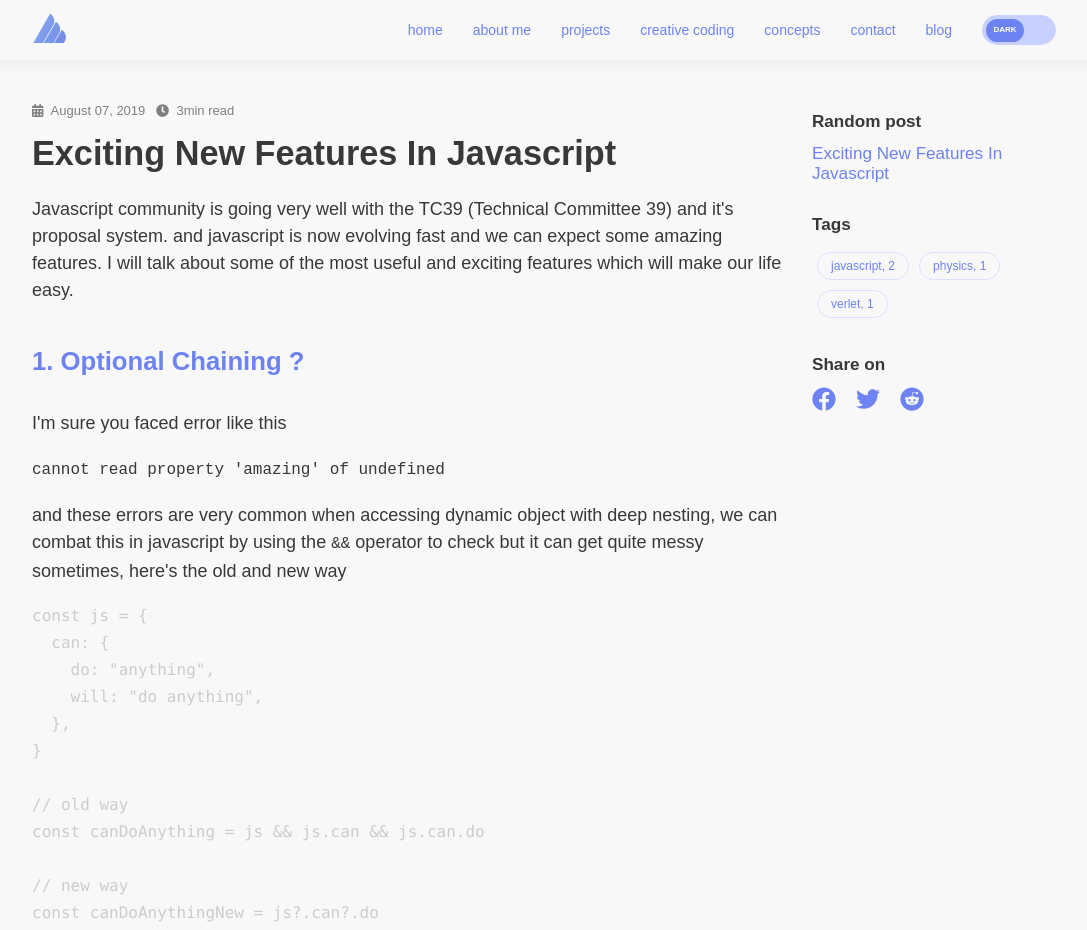
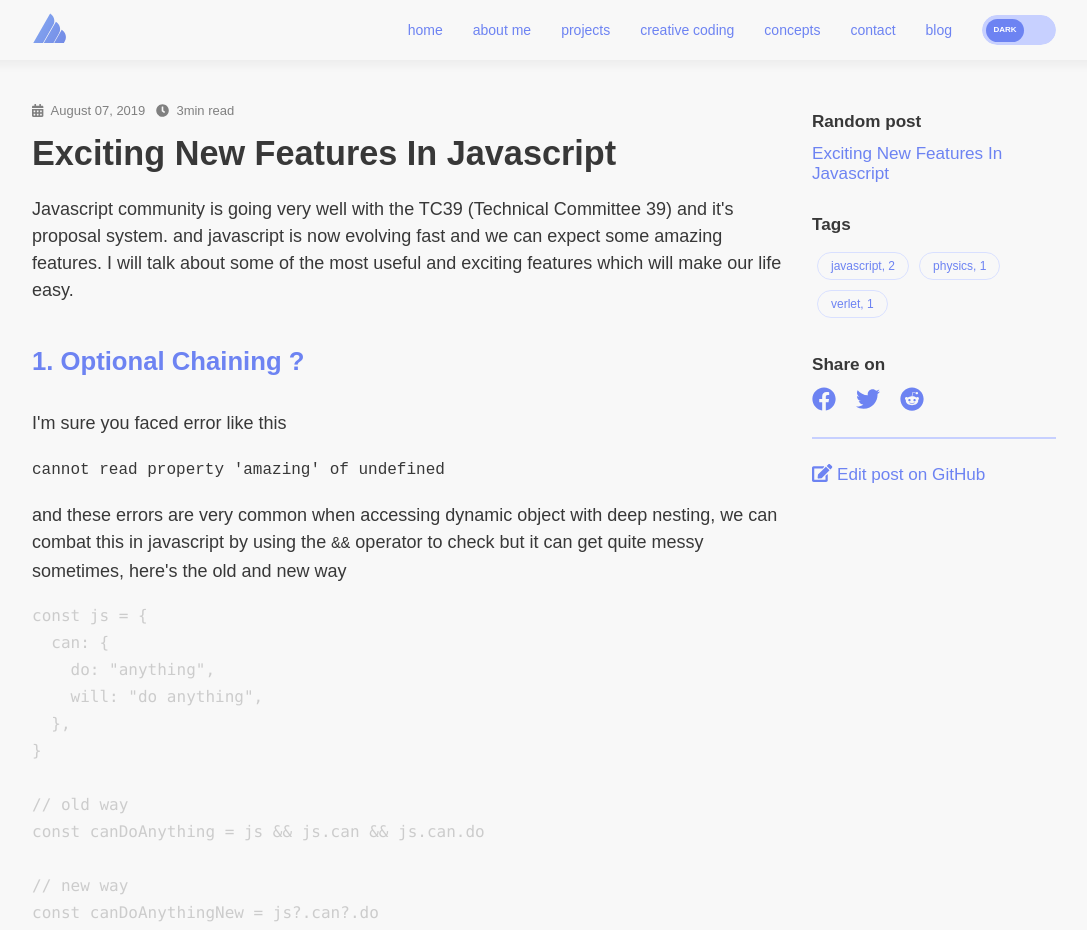
Before and after one commit to anuraghazra/anuraghazra.github.io, a Gatsby site: page /blog/exciting-new-features-in-javascript in a window 1280 px wide. Shown: the top 930 px of the page, without its empty margins (96-1183 px from the left). Built offline with nearby package versions, Linux system fonts and the light colour scheme; Gatsby itself is replaced by a stand-in of ours; some packages are replaced by stand-ins of ours; code samples lack their colours.

Commit message:
added 'edit on github link' in blogposts

```diff
--- a/config/website.js
+++ b/config/website.js
@@ -1,16 +1,15 @@
 const meta = {
   // Metadata
-  // Finds usage in gatsby-config, i18n, and SEO component
+  // Finds usage in gatsby-config, and SEO component
   siteTitle: 'Anurag Hazra - Creative Web Designer',
-  siteDescription: 'Anurag Hazra - Creative frontEnd web developer who loves javascript and modern web stacks.',
+  siteDescription: 'Anurag Hazra - Creative frontEnd web developer who loves javascript and modern web technologies.',
   siteTitleAlt: 'Anurag Hazra',
   siteShortName: 'Anurag Hazra',
   siteUrl: 'https://anuraghazra-gatsby-portfolio-git-adding-seo.anuraghazra1.now.sh', // No trailing slash!
 }
 
 const social = {
-  siteLogo: `${meta.siteUrl}/avatar.png`,
-  siteLogoSmall: `${meta.siteUrl}/avatar_small.png`,
+  siteLogo: `src/static/logo.svg`,
   siteBanner: `${meta.siteUrl}/images/social-banner.png`,
   twitter: '@anuraghazru',
 }
--- a/gatsby-config.js
+++ b/gatsby-config.js
@@ -7,7 +7,6 @@ module.exports = {
     twitter: config.twitter,
     siteUrl: config.siteUrl,
     siteLogo: config.siteLogo,
-    siteLogoSmall: config.siteLogoSmall,
     siteBanner: config.siteBanner,
   },
   plugins: [
@@ -96,7 +95,7 @@ module.exports = {
         background_color: config.backgroundColor,
         theme_color: config.themeColor,
         display: `standalone`,
-        icon: `src/static/images/gatsby-icon.png`,
+        icon: config.siteLogo,
       },
     },
     // this (optional) plugin enables Progressive Web App + Offline functionality
--- a/src/components/fontLib.js
+++ b/src/components/fontLib.js
@@ -27,7 +27,8 @@ import {
   faBars,
   faTimes,
   faMoon,
-  faSun
+  faSun,
+  faEdit
 } from '@fortawesome/free-solid-svg-icons'
 
 library.add(
@@ -54,6 +55,7 @@ library.add(
   faBars,
   faTimes,
   faMoon,
-  faSun
+  faSun,
+  faEdit
 );
 config.autoAddCss = false;
--- a/src/templates/blog-post.js
+++ b/src/templates/blog-post.js
@@ -6,8 +6,9 @@ import Layout from "src/components/Layout/Layout"
 
 import BlogLayout from "src/components/Blog/BlogLayout";
 import SocialShareSection from 'src/components/Blog/SocialShareSection';
+
+import { FontAwesomeIcon } from "@fortawesome/react-fontawesome"
 import { BlogDateAndReadTime } from "src/components/Blog/BlogCard";
-
 import { DiscussionEmbed } from "disqus-react";
 
 const BlogPost = ({ data, pageContext }) => {
@@ -23,6 +24,8 @@ const BlogPost = ({ data, pageContext }) => {
     url: baseSlugUrl
   }
 
+  const githubLink = `https://github.com/anuraghazra/anuraghazra.github.io/tree/develop/content${pageContext.slug}/index.md`;
+
   return (
     <Layout>
       <SEO isBlogPost title={title} description={excerpt} slug={pageContext.slug} />
@@ -31,6 +34,16 @@ const BlogPost = ({ data, pageContext }) => {
         <div>
           <h4>Share on</h4>
           <SocialShareSection baseSlugUrl={baseSlugUrl} title={title} />
+          <hr style={{ margin: '25px 0' }} />
+          <span>
+            <a
+              aria-label="Edit post on github"
+              rel="noopener norefferer"
+              target="__blank"
+              href={githubLink}>
+              <FontAwesomeIcon style={{ fontSize: 18 }} icon="edit" /> Edit post on GitHub
+            </a>
+          </span>
         </div>
       }>
         <BlogDateAndReadTime date={date} readtime={timeToRead} />
```
Also changed, not shown: src/components/seo.js (+0 -12 lines).
